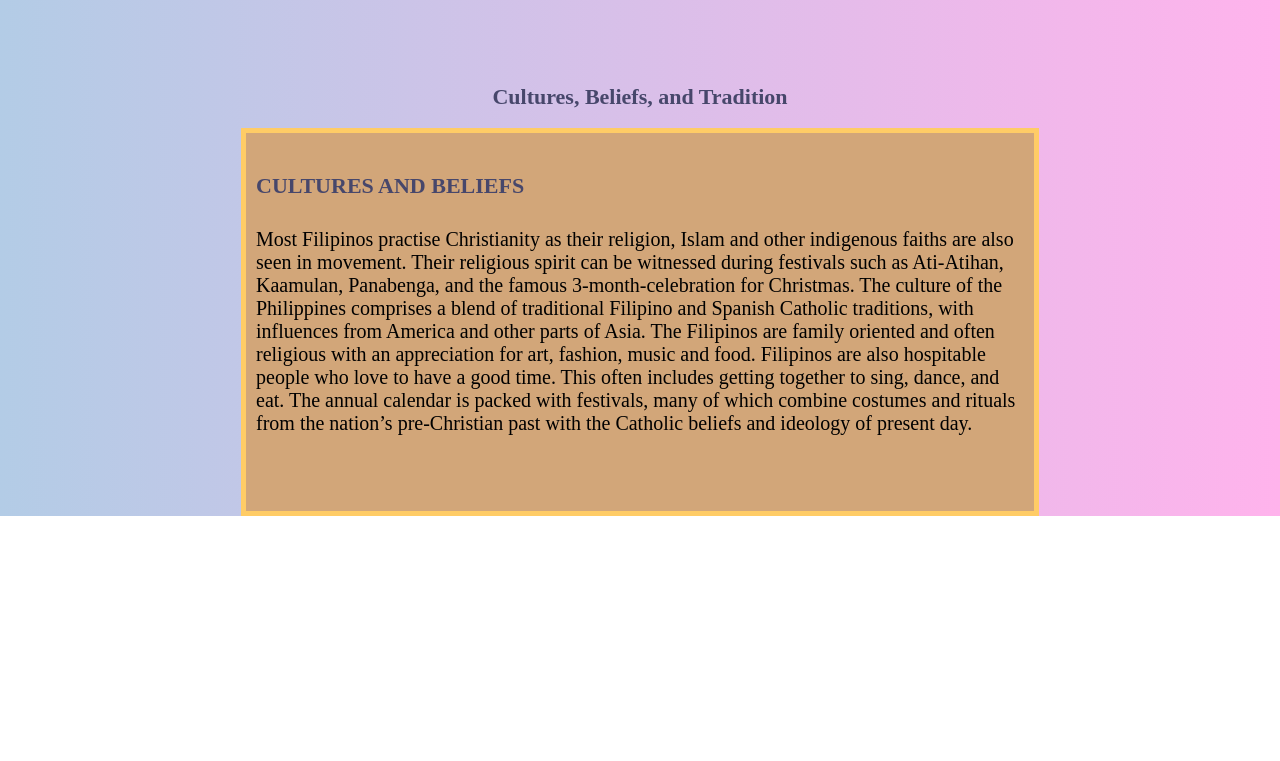
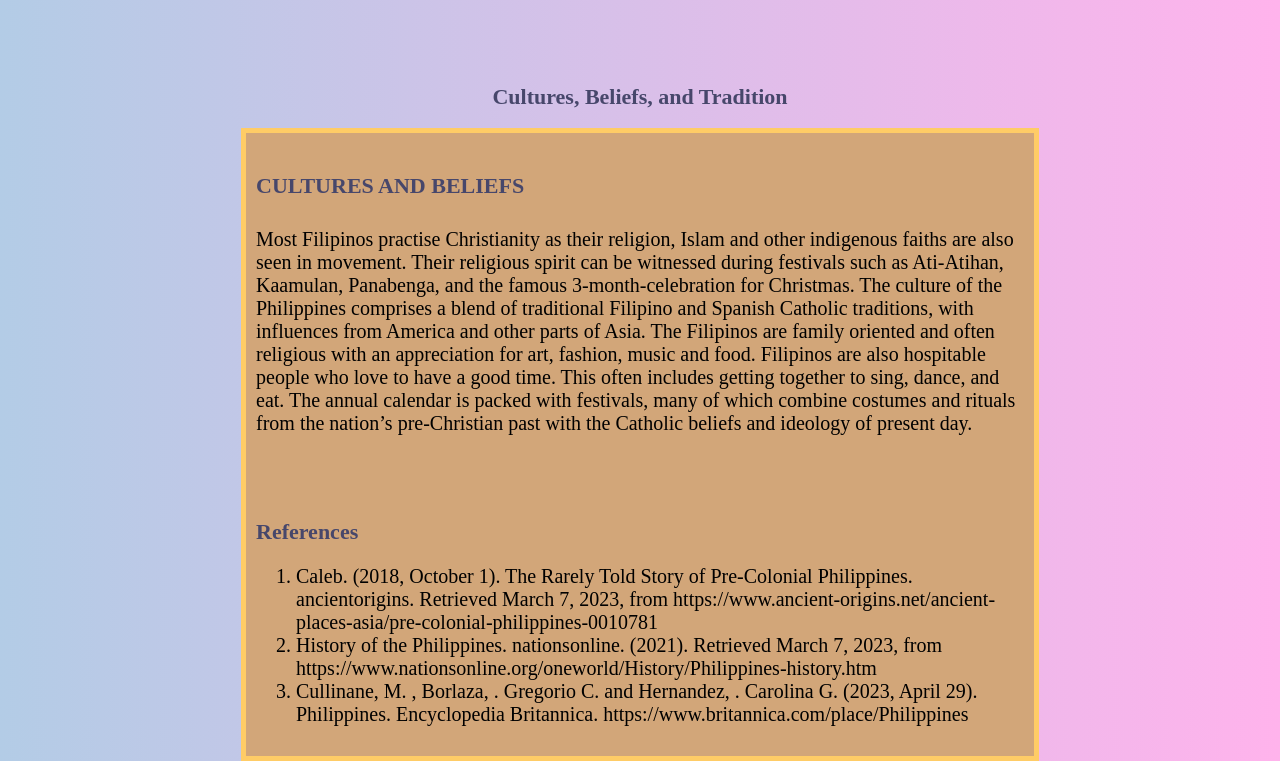
Before and after one commit to yviere/PhilippinesICT9, a plain HTML site: page index.html in a window 1280 px wide. Shown: the part 4301-5062 px from the top of the page. Before the commit the page ends 4817 px from the top, so only its background shows below. Drawn offline with Linux system fonts and the light colour scheme; a web font is replaced by a local one.

Commit message:
Update index.html

```diff
--- a/index.html
+++ b/index.html
@@ -376,6 +376,12 @@ Filipinos are also hospitable people who love to have a good time. This often in
 
 <br>
 <br>
+<h2> References </h2>
+
+<ol>
+  <li>Caleb. (2018, October 1). The Rarely Told Story of Pre-Colonial Philippines. ancientorigins. Retrieved March 7, 2023, from https://www.ancient-origins.net/ancient-places-asia/pre-colonial-philippines-0010781</li>
+  <li>History of the Philippines. nationsonline. (2021). Retrieved March 7, 2023, from https://www.nationsonline.org/oneworld/History/Philippines-history.htm</li>
+  <li>Cullinane, M. , Borlaza, . Gregorio C. and Hernandez, . Carolina G. (2023, April 29). Philippines. Encyclopedia Britannica. https://www.britannica.com/place/Philippines</li>
 
 </head>
 </body>
```
